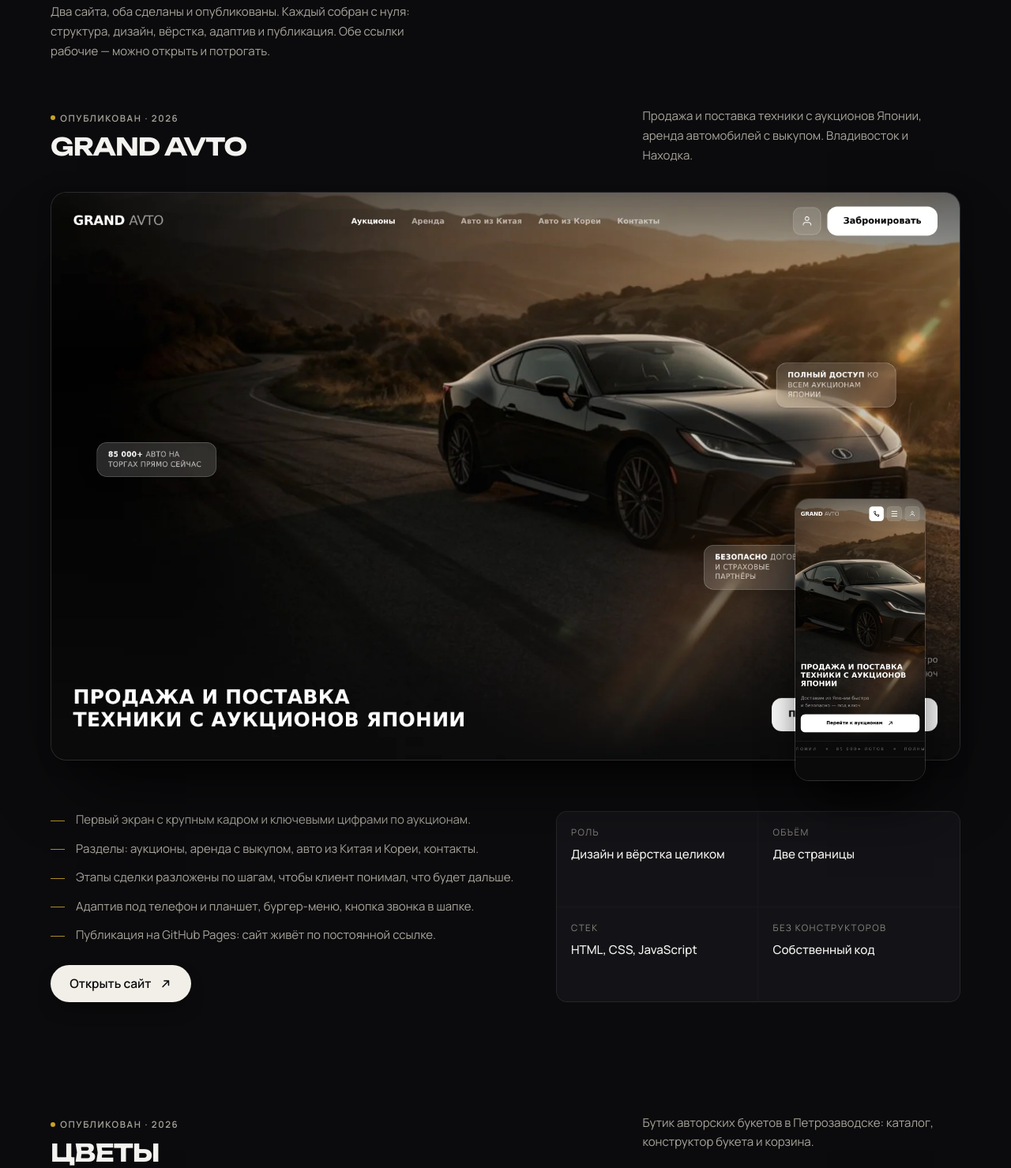
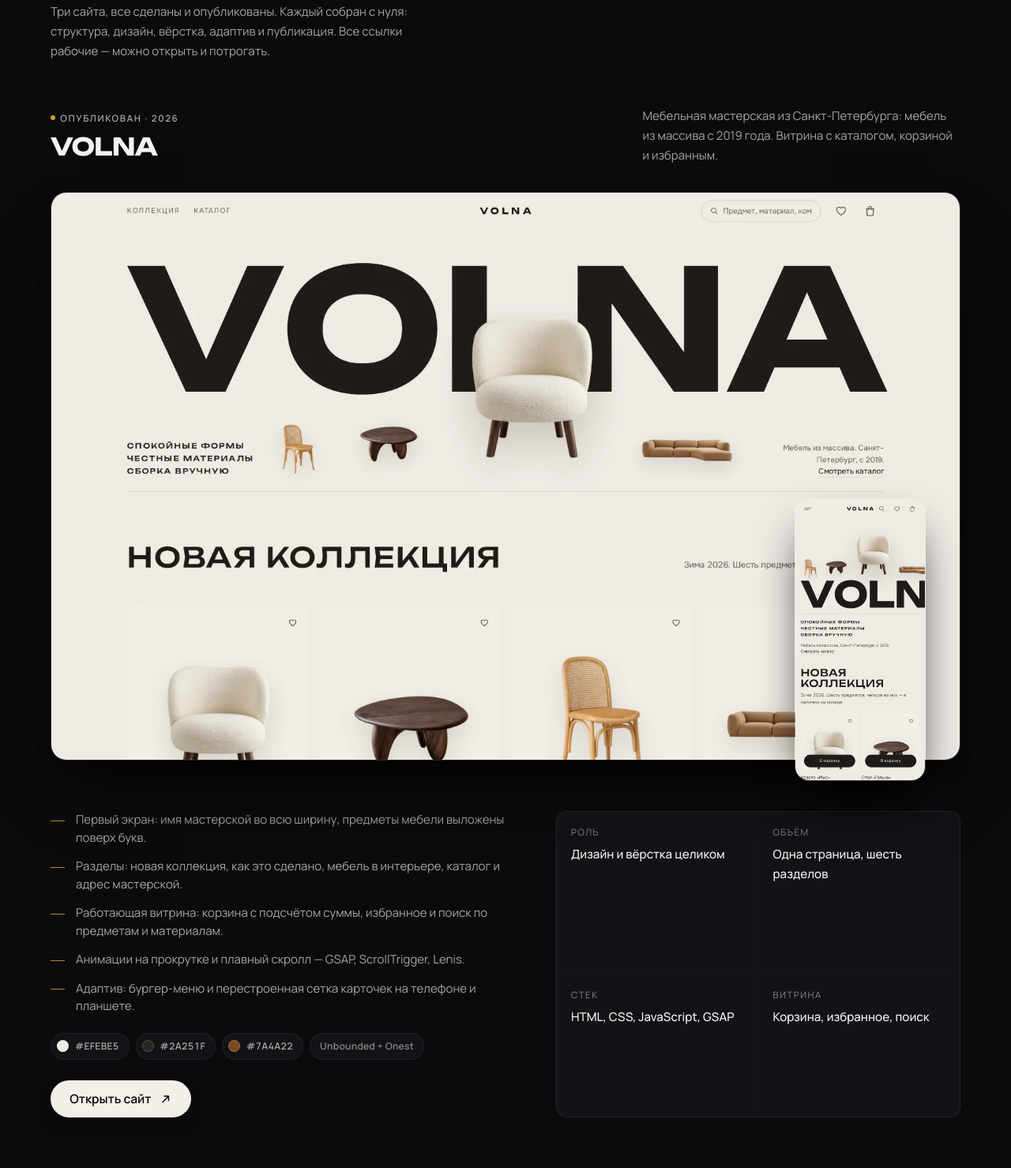
Before and after one commit to bonifirmaarm-design/portfolio, a plain HTML site: page index.html in a window 1280 px wide. Shown: the part 830-2309 px from the top of the page at 79% size. Drawn offline with Linux system fonts and the light colour scheme.

Commit message:
Add the VOLNA case: three published sites
VOLNA is a furniture workshop storefront (mebel repository, published from
main /docs): collection, catalogue, interiors and workshop contact, with a
working cart, favourites and search, animated with GSAP and Lenis.

The case leads the works section with screenshots taken from the built page,
its own palette and a link to the live site. The hero index carries three
projects and lays them out in three columns on desktop; counters and copy now
read three sites, all published.

Co-Authored-By: Claude Opus 5 <noreply@anthropic.com>
Claude-Session: https://claude.ai/code/session_01PwMpDRGxABvNzy3B5m52rW

```diff
--- a/index.html
+++ b/index.html
@@ -210,8 +210,8 @@ a.hi:hover b{color:var(--brass)}
   .hero-index{
     order:3;align-self:stretch;width:100%;
     margin:clamp(30px,5vh,60px) 0 0;
-    display:grid;grid-template-columns:repeat(2,minmax(0,1fr));
-    column-gap:clamp(20px,3vw,48px);row-gap:0;
+    display:grid;grid-template-columns:repeat(3,minmax(0,1fr));
+    column-gap:clamp(16px,2.4vw,40px);row-gap:0;
   }
   .hero-index-t{grid-column:1/-1;padding-bottom:8px}
   .hi{border-bottom:1px solid var(--line-2)}
@@ -405,6 +405,10 @@ footer{border-top:1px solid var(--line-2);padding-block:26px;color:var(--t3);fon
     <div class="wrap hero-in">
       <div class="hero-index">
         <p class="hero-index-t">Проекты</p>
+        <a class="hi" href="https://bonifirmaarm-design.github.io/mebel/" target="_blank" rel="noopener">
+          <img src="assets/case-volna-desktop.webp" width="1600" height="1000" alt="" decoding="async">
+          <b>VOLNA</b><span>Опубликован</span>
+        </a>
         <a class="hi" href="https://bonifirmaarm-design.github.io/auto-website/" target="_blank" rel="noopener">
           <img src="assets/case-auto-desktop.webp" width="1600" height="1000" alt="" decoding="async">
           <b>GRAND AVTO</b><span>Опубликован</span>
@@ -422,7 +426,7 @@ footer{border-top:1px solid var(--line-2);padding-block:26px;color:var(--t3);fon
             <a class="btn btn--fill btn--lg" href="#works">Смотреть работы</a>
             <a class="btn btn--ghost btn--lg" href="https://t.me/nedapi" target="_blank" rel="noopener">Обсудить проект<svg aria-hidden="true"><use href="#i-arrow"/></svg></a>
           </div>
-          <p class="hero-note"><b>2 сайта</b><i>·</i><b>оба опубликованы</b><i>·</i><b>лендинг от 3 000 ₽</b><i>·</i><b>предоплата 30 %</b></p>
+          <p class="hero-note"><b>3 сайта</b><i>·</i><b>все опубликованы</b><i>·</i><b>лендинг от 3 000 ₽</b><i>·</i><b>предоплата 30 %</b></p>
         </div>
       </div>
     </div>
@@ -435,8 +439,51 @@ footer{border-top:1px solid var(--line-2);padding-block:26px;color:var(--t3);fon
       <div class="wrap">
         <div class="sec-head rise">
           <h2 class="d">Работы</h2>
-          <p>Два сайта, оба сделаны и опубликованы. Каждый собран с нуля: структура, дизайн, вёрстка, адаптив и публикация. Обе ссылки рабочие — можно открыть и потрогать.</p>
+          <p>Три сайта, все сделаны и опубликованы. Каждый собран с нуля: структура, дизайн, вёрстка, адаптив и публикация. Все ссылки рабочие — можно открыть и потрогать.</p>
         </div>
+
+        <!-- КЕЙС VOLNA -->
+        <article class="case rise" id="volna">
+          <div class="case-top">
+            <div class="case-title">
+              <span class="tag">Опубликован · 2026</span>
+              <h3 class="d">VOLNA</h3>
+            </div>
+            <p class="case-sub">Мебельная мастерская из Санкт-Петербурга: мебель из массива с 2019 года. Витрина с каталогом, корзиной и избранным.</p>
+          </div>
+
+          <a class="shot" href="https://bonifirmaarm-design.github.io/mebel/" target="_blank" rel="noopener" aria-label="Открыть сайт VOLNA в новой вкладке">
+            <div class="plate"><img src="assets/case-volna-desktop.webp" width="1600" height="1000" alt="Первый экран сайта VOLNA: имя мастерской во всю ширину, предметы мебели выложены поверх букв на песочном фоне." loading="lazy" decoding="async"></div>
+            <img class="phone" src="assets/case-volna-mobile.webp" width="620" height="1342" alt="Тот же сайт на экране телефона." loading="lazy" decoding="async">
+          </a>
+
+          <div class="case-body">
+            <div>
+              <ul class="did">
+                <li>Первый экран: имя мастерской во всю ширину, предметы мебели выложены поверх букв.</li>
+                <li>Разделы: новая коллекция, как это сделано, мебель в интерьере, каталог и адрес мастерской.</li>
+                <li>Работающая витрина: корзина с подсчётом суммы, избранное и поиск по предметам и материалам.</li>
+                <li>Анимации на прокрутке и плавный скролл — GSAP, ScrollTrigger, Lenis.</li>
+                <li>Адаптив: бургер-меню и перестроенная сетка карточек на телефоне и планшете.</li>
+              </ul>
+              <div class="palette" aria-label="Палитра проекта">
+                <span class="sw"><i style="background:#EFEBE5"></i>#EFEBE5</span>
+                <span class="sw"><i style="background:#2A251F"></i>#2A251F</span>
+                <span class="sw"><i style="background:#7A4A22"></i>#7A4A22</span>
+                <span class="sw sw--type">Unbounded + Onest</span>
+              </div>
+              <div class="case-cta">
+                <a class="btn btn--fill" href="https://bonifirmaarm-design.github.io/mebel/" target="_blank" rel="noopener">Открыть сайт<svg aria-hidden="true"><use href="#i-arrow"/></svg></a>
+              </div>
+            </div>
+            <dl class="facts">
+              <div><dt>Роль</dt><dd>Дизайн и вёрстка целиком</dd></div>
+              <div><dt>Объём</dt><dd>Одна страница, шесть разделов</dd></div>
+              <div><dt>Стек</dt><dd>HTML, CSS, JavaScript, GSAP</dd></div>
+              <div><dt>Витрина</dt><dd>Корзина, избранное, поиск</dd></div>
+            </dl>
+          </div>
+        </article>
 
         <!-- КЕЙС 1 -->
         <article class="case rise">
```
Also changed, not shown: assets/case-volna-desktop.webp (added), assets/case-volna-mobile.webp (added), 3 other files.
